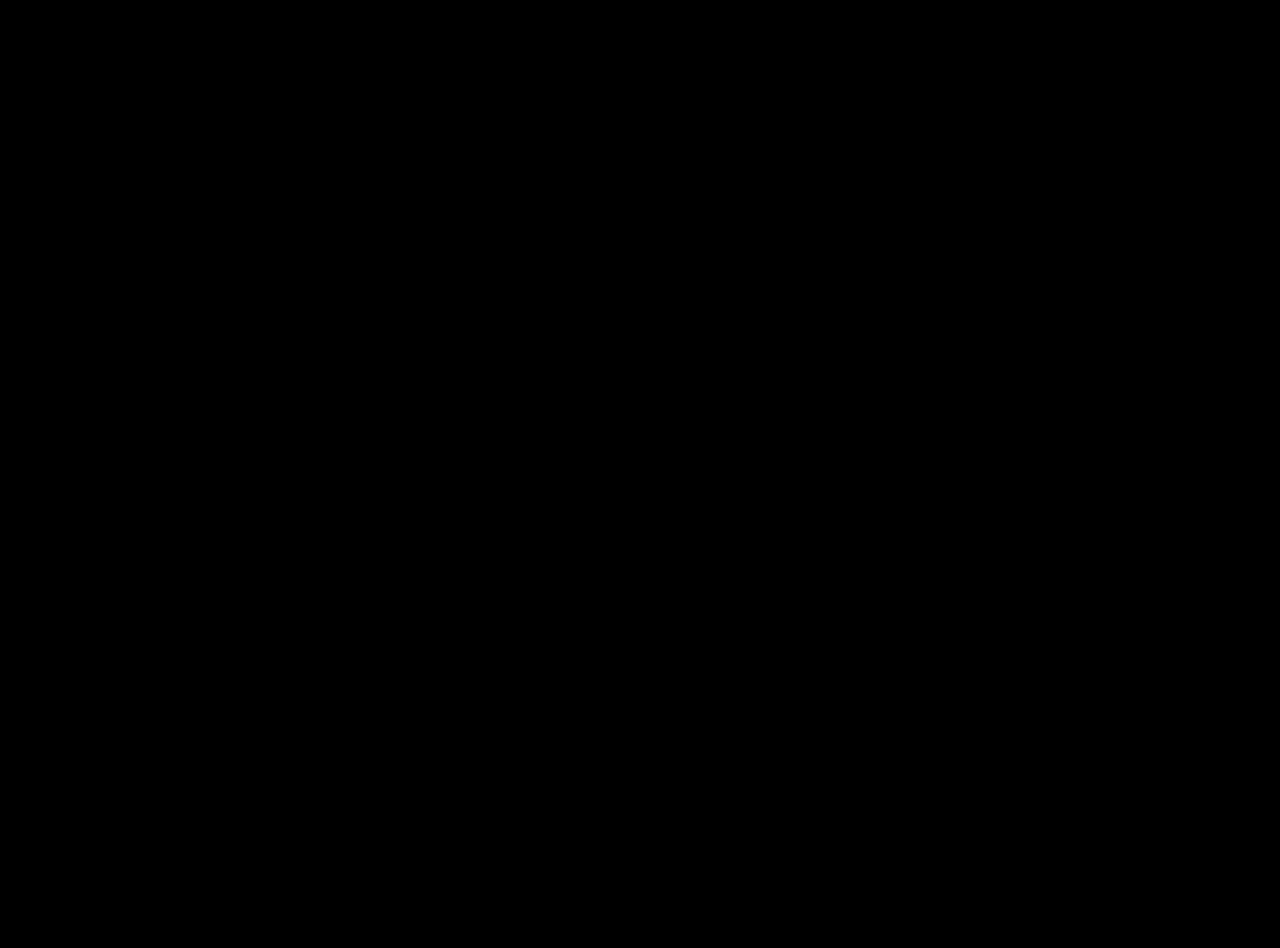
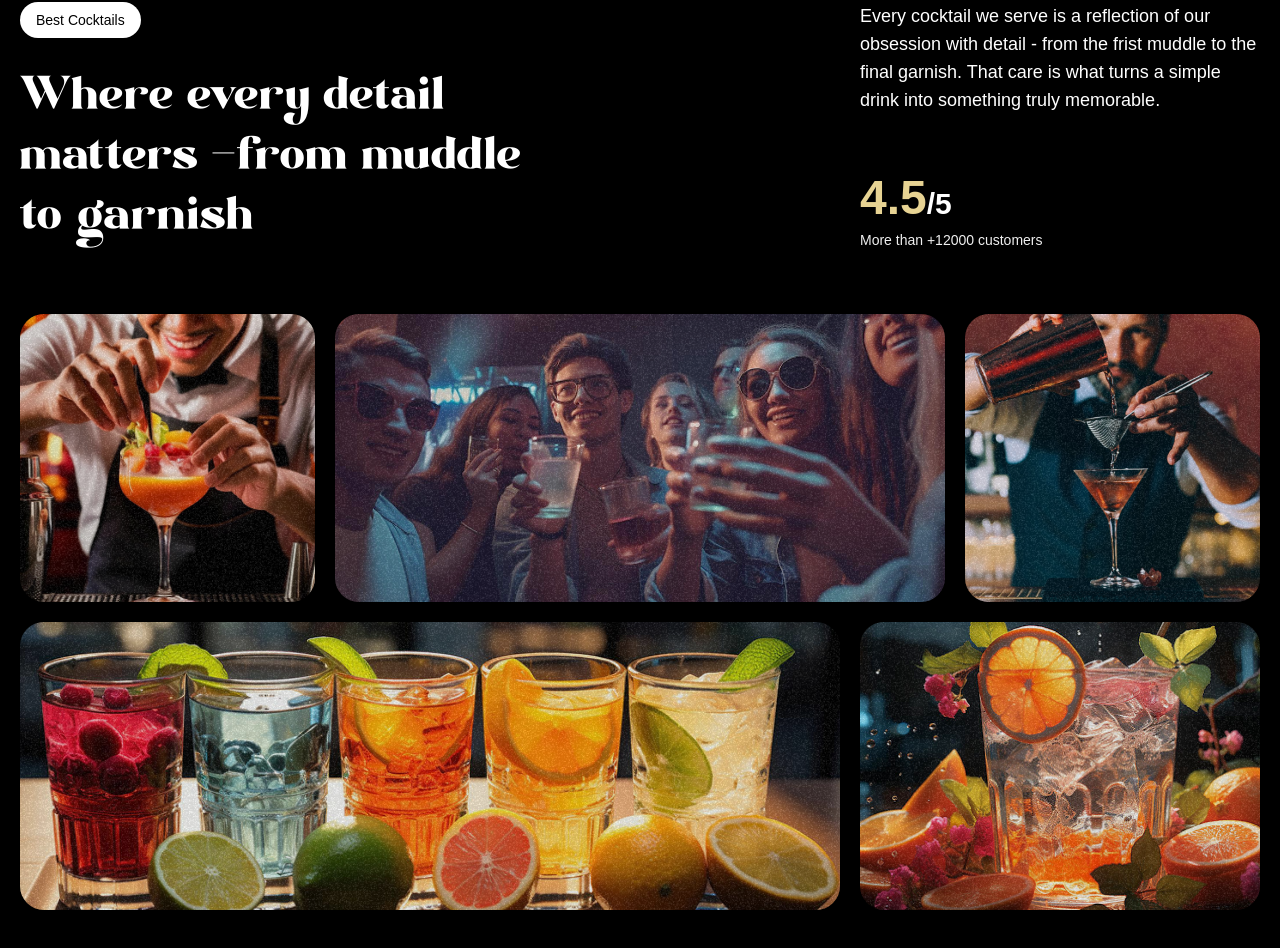
Before and after one commit to areddin409/gsap_landing, a React (Vite) app: page / in a window 1280 px wide. Shown: the part 1710-2658 px from the top of the page. Before the commit the page ends 1600 px from the top, so only its background shows below. Built offline with nearby package versions, Linux system fonts and the light colour scheme; a web font is replaced by a local one.

Commit message:
feat: add About component with GSAP animations and responsive grid layout

```diff
--- a/src/App.jsx
+++ b/src/App.jsx
@@ -3,6 +3,7 @@ import { ScrollTrigger, SplitText } from 'gsap/all';
 import Navbar from './components/Navbar';
 import Hero from './components/Hero';
 import Cocktails from './components/Cocktails';
+import About from './components/About';
 
 gsap.registerPlugin(ScrollTrigger, SplitText);
 
@@ -12,6 +13,7 @@ const App = () => {
       <Navbar />
       <Hero />
       <Cocktails />
+      <About />
     </main>
   );
 };
--- /dev/null
+++ b/src/components/About.jsx
@@ -0,0 +1,161 @@
+/**
+ * @fileoverview About section component with GSAP text and grid animations
+ * Features word-by-word text reveals and staggered grid image animations
+ */
+
+import gsap from 'gsap';
+import { useGSAP } from '@gsap/react';
+import { SplitText } from 'gsap/all';
+
+/**
+ * About Component
+ *
+ * A comprehensive about section featuring:
+ * - Word-by-word title animation using GSAP SplitText
+ * - Scroll-triggered timeline animations
+ * - Staggered grid image reveals with fade-in effects
+ * - Responsive grid layout with different column spans
+ * - Company statistics and customer testimonials
+ * - Badge highlighting and brand messaging
+ *
+ * @component
+ * @returns {JSX.Element} The rendered about section with animated content
+ *
+ *
+ * @requires gsap - For animations and ScrollTrigger
+ * @requires gsap/SplitText - For text splitting animations (GSAP Club plugin)
+ */
+const About = () => {
+  /**
+   * GSAP Animation Setup
+   *
+   * Implements scroll-triggered animations for:
+   * 1. Word-by-word title reveal animation using SplitText
+   * 2. Staggered grid image animations for visual impact
+   *
+   * Animation sequence:
+   * - Title words animate with exponential easing and stagger
+   * - Grid images follow with overlapping timeline for smooth flow
+   */
+  useGSAP(() => {
+    // Split the main title into individual words for granular animation control
+    const titleSplit = SplitText.create('#about h2', {
+      type: 'words', // Split by words rather than characters for readable flow
+    });
+
+    // Create scroll-triggered timeline that starts when section enters viewport
+    const scrollTimeline = gsap.timeline({
+      scrollTrigger: {
+        trigger: '#about', // Element that triggers the animation
+        start: 'top center', // Start when section top hits viewport center
+        // Note: No 'end' specified, so animation runs once and holds
+      },
+    });
+
+    // Animate title words with sequential reveal effect
+    scrollTimeline
+      .from(titleSplit.words, {
+        opacity: 0, // Start completely transparent
+        duration: 1, // 1 second per word animation
+        yPercent: 100, // Start 100% below final position
+        ease: 'expo.out', // Exponential easing for smooth deceleration
+        stagger: 0.02, // 0.02s delay between each word
+      })
+      // Chain grid animation with slight overlap for smooth flow
+      .from(
+        '.top-grid div, .bottom-grid div', // Target all grid items in both grids
+        {
+          opacity: 0, // Start transparent
+          duration: 1, // 1 second animation duration
+          ease: 'power1.inOut', // Smooth power easing
+          stagger: 0.04, // 0.04s delay between each grid item
+        },
+        '-=0.5' // Start 0.5s before previous animation ends
+      );
+  }, []); // Empty dependency array ensures animation runs once on mount
+  return (
+    <div id="about">
+      {/* Content Header Section */}
+      <div className="mb-16 md:px-0 px-5">
+        <div className="content">
+          {/* Main Title and Badge Section */}
+          <div className="md:col-span-8">
+            <p className="badge">Best Cocktails</p>
+            <h2>
+              Where every detail matters <span className="text-white">-</span>
+              from muddle to garnish
+            </h2>
+          </div>
+
+          {/* Statistics and Description Section */}
+          <div className="sub-content">
+            <p>
+              Every cocktail we serve is a reflection of our obsession with
+              detail - from the frist muddle to the final garnish. That care is
+              what turns a simple drink into something truly memorable.
+            </p>
+            {/* Customer Rating and Statistics */}
+            <div>
+              <p className="md:text-3xl text-xl font-bold">
+                <span>4.5</span>/5
+              </p>
+              <p className="text-sm text-white-100">
+                More than +12000 customers
+              </p>
+            </div>
+          </div>
+        </div>
+      </div>
+
+      {/* Top Image Grid - 3 column responsive layout */}
+      <div className="top-grid">
+        <div className="md:col-span-3">
+          <div className="noisy">
+            <img
+              src="/images/abt1.png"
+              alt="Cocktail preparation detail - muddling ingredients"
+            />
+          </div>
+        </div>
+        <div className="md:col-span-6">
+          <div className="noisy">
+            <img
+              src="/images/abt2.png"
+              alt="Bar atmosphere and cocktail crafting"
+            />
+          </div>
+        </div>
+        <div className="md:col-span-3">
+          <div className="noisy">
+            <img
+              src="/images/abt5.png"
+              alt="Premium cocktail ingredients and garnishes"
+            />
+          </div>
+        </div>
+      </div>
+
+      {/* Bottom Image Grid - 2 column responsive layout */}
+      <div className="bottom-grid">
+        <div className="md:col-span-8">
+          <div className="noisy">
+            <img
+              src="/images/abt3.png"
+              alt="Cocktail presentation and final garnish details"
+            />
+          </div>
+        </div>{' '}
+        <div className="md:col-span-4">
+          <div className="noisy">
+            <img
+              src="/images/abt4.png"
+              alt="Bar tools and cocktail preparation process"
+            />
+          </div>
+        </div>
+      </div>
+    </div>
+  );
+};
+
+export default About;
--- a/src/components/Hero.jsx
+++ b/src/components/Hero.jsx
@@ -141,7 +141,7 @@ const Hero = () => {
         {/* Main Content Container */}
         <div className="body">
           {/* Commented out arrow element - kept for potential future use */}
-          {/* <img src="/images/arrow.png" alt="arrow" className="arrow" /> */}
+          <img src="/images/arrow.png" alt="arrow" className="arrow" />
 
           <div className="content">
             {/* Desktop-only tagline section - hidden on mobile */}
--- a/src/index.css
+++ b/src/index.css
@@ -85,7 +85,15 @@ body {
   }
 
   .noisy {
-    @apply absolute inset-0 size-full bg-[url('/images/noise.png')];
+    @apply absolute inset-0 size-full;
+  }
+
+  .noisy::before {
+    content: '';
+    @apply absolute inset-0 size-full;
+    background-image: url('/images/noise.png');
+    opacity: 0.5;
+    pointer-events: none;
   }
 
   #hero {
```
